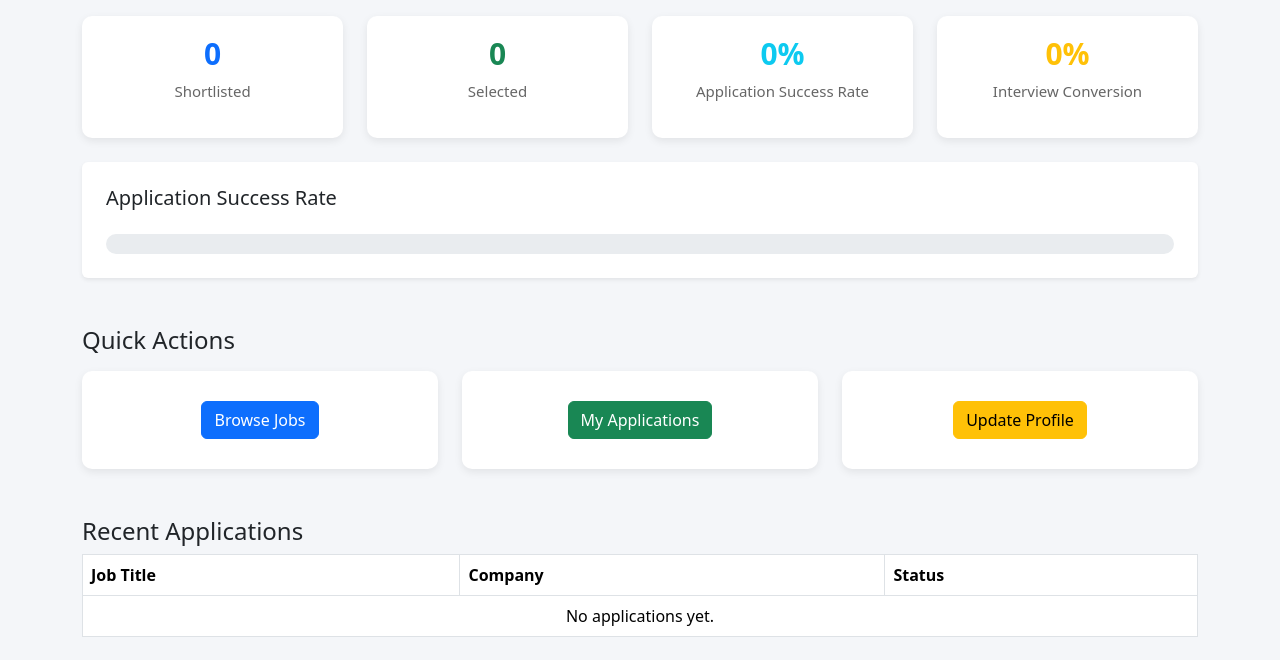
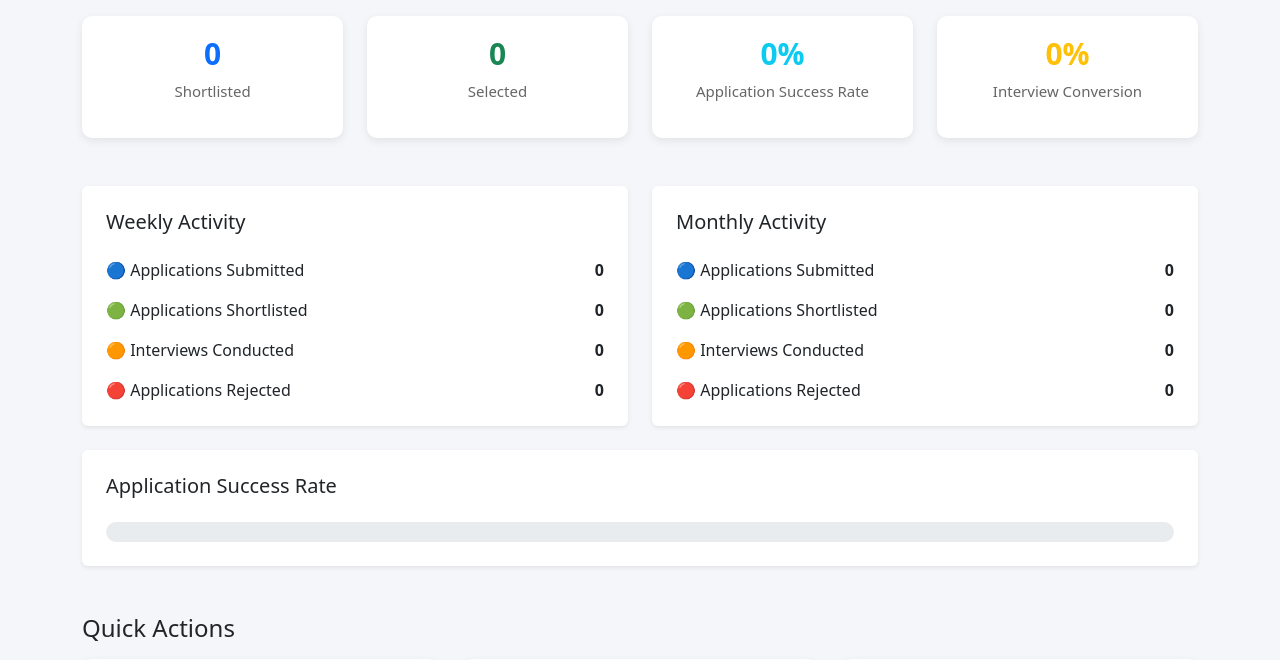
Before and after one commit to Sriveena47/TalentSphere-Elevate, a Django app: page /candidate/dashboard/ in a window 1280 px wide. Shown: the part 301-961 px from the top of the page. Before the commit the page ends 938 px from the top, so only its background shows below. Run offline with Django 5.2, Linux system fonts and the light colour scheme; the visitor is signed in with stand-in values (Sample User, id 1); data that the repository does not hold is empty.

Commit message:
candidate metrics

```diff
--- a/milestone1/backend/candidate/models.py
+++ b/milestone1/backend/candidate/models.py
@@ -103,12 +103,13 @@ class ResumeData(models.Model):
 
 class JobApplication(models.Model):
 
-    STATUS_CHOICES = (
+    STATUS_CHOICES = [
         ("Applied", "Applied"),
         ("Shortlisted", "Shortlisted"),
         ("Interview", "Interview"),
         ("Rejected", "Rejected"),
-    )
+        ("Selected", "Selected"),
+    ]
 
     candidate = models.ForeignKey(
         User,
--- a/milestone1/backend/candidate/views.py
+++ b/milestone1/backend/candidate/views.py
@@ -1,5 +1,7 @@
 from django.shortcuts import render, redirect, get_object_or_404
 from django.contrib import messages
+from django.utils import timezone
+from datetime import timedelta
 
 from .models import CandidateProfile, ResumeData, JobApplication
 from .forms import CandidateProfileForm, ResumeUploadForm
@@ -40,6 +42,54 @@ def candidate_dashboard(request):
 
     selected = applications.filter(
         status="Selected"
+    ).count()
+
+    # ---------------- Weekly & Monthly Activity ----------------
+
+    today = timezone.now().date()
+
+    week_start = today - timedelta(days=today.weekday())
+
+    month_start = today.replace(day=1)
+
+    # Weekly Activity
+    weekly_applications = applications.filter(
+        applied_at__date__gte=week_start
+    ).count()
+
+    weekly_shortlisted = applications.filter(
+        applied_at__date__gte=week_start,
+        status="Shortlisted"
+    ).count()
+
+    weekly_interviews = applications.filter(
+        applied_at__date__gte=week_start,
+        status="Interview"
+    ).count()
+
+    weekly_rejected = applications.filter(
+        applied_at__date__gte=week_start,
+        status="Rejected"
+    ).count()
+
+    # Monthly Activity
+    monthly_applications = applications.filter(
+        applied_at__date__gte=month_start
+    ).count()
+
+    monthly_shortlisted = applications.filter(
+        applied_at__date__gte=month_start,
+        status="Shortlisted"
+    ).count()
+
+    monthly_interviews = applications.filter(
+        applied_at__date__gte=month_start,
+        status="Interview"
+    ).count()
+
+    monthly_rejected = applications.filter(
+        applied_at__date__gte=month_start,
+        status="Rejected"
     ).count()
 
     # ---------------- Candidate Profile ----------------
@@ -110,6 +160,18 @@ def candidate_dashboard(request):
 
         # Interview details
         "interviews": interviews,
+
+        # Weekly Activity
+        "weekly_applications": weekly_applications,
+        "weekly_shortlisted": weekly_shortlisted,
+        "weekly_interviews": weekly_interviews,
+        "weekly_rejected": weekly_rejected,
+
+        # Monthly Activity
+        "monthly_applications": monthly_applications,
+        "monthly_shortlisted": monthly_shortlisted,
+        "monthly_interviews": monthly_interviews,
+        "monthly_rejected": monthly_rejected,
     }
 
     return render(
--- a/milestone1/backend/templates/candidate/dashboard.html
+++ b/milestone1/backend/templates/candidate/dashboard.html
@@ -319,6 +319,83 @@
 
     </div>
 
+<!-- ================================================= -->
+<!-- WEEKLY & MONTHLY ACTIVITY -->
+<!-- ================================================= -->
+
+<div class="row mt-5">
+
+    <!-- WEEKLY ACTIVITY -->
+
+    <div class="col-md-6">
+
+        <div class="card shadow-sm border-0 p-4 h-100">
+
+            <h5 class="mb-4">
+                Weekly Activity
+            </h5>
+
+            <div class="d-flex justify-content-between mb-3">
+                <span>🔵 Applications Submitted</span>
+                <strong>{{ weekly_applications }}</strong>
+            </div>
+
+            <div class="d-flex justify-content-between mb-3">
+                <span>🟢 Applications Shortlisted</span>
+                <strong>{{ weekly_shortlisted }}</strong>
+            </div>
+
+            <div class="d-flex justify-content-between mb-3">
+                <span>🟠 Interviews Conducted</span>
+                <strong>{{ weekly_interviews }}</strong>
+            </div>
+
+            <div class="d-flex justify-content-between">
+                <span>🔴 Applications Rejected</span>
+                <strong>{{ weekly_rejected }}</strong>
+            </div>
+
+        </div>
+
+    </div>
+
+
+    <!-- MONTHLY ACTIVITY -->
+
+    <div class="col-md-6">
+
+        <div class="card shadow-sm border-0 p-4 h-100">
+
+            <h5 class="mb-4">
+                Monthly Activity
+            </h5>
+
+            <div class="d-flex justify-content-between mb-3">
+                <span>🔵 Applications Submitted</span>
+                <strong>{{ monthly_applications }}</strong>
+            </div>
+
+            <div class="d-flex justify-content-between mb-3">
+                <span>🟢 Applications Shortlisted</span>
+                <strong>{{ monthly_shortlisted }}</strong>
+            </div>
+
+            <div class="d-flex justify-content-between mb-3">
+                <span>🟠 Interviews Conducted</span>
+                <strong>{{ monthly_interviews }}</strong>
+            </div>
+
+            <div class="d-flex justify-content-between">
+                <span>🔴 Applications Rejected</span>
+                <strong>{{ monthly_rejected }}</strong>
+            </div>
+
+        </div>
+
+    </div>
+
+</div>
+
 
 
     <!-- ================================================= -->
```
Also changed, not shown: milestone1/backend/candidate/migrations/0006_alter_jobapplication_status.py (added).
